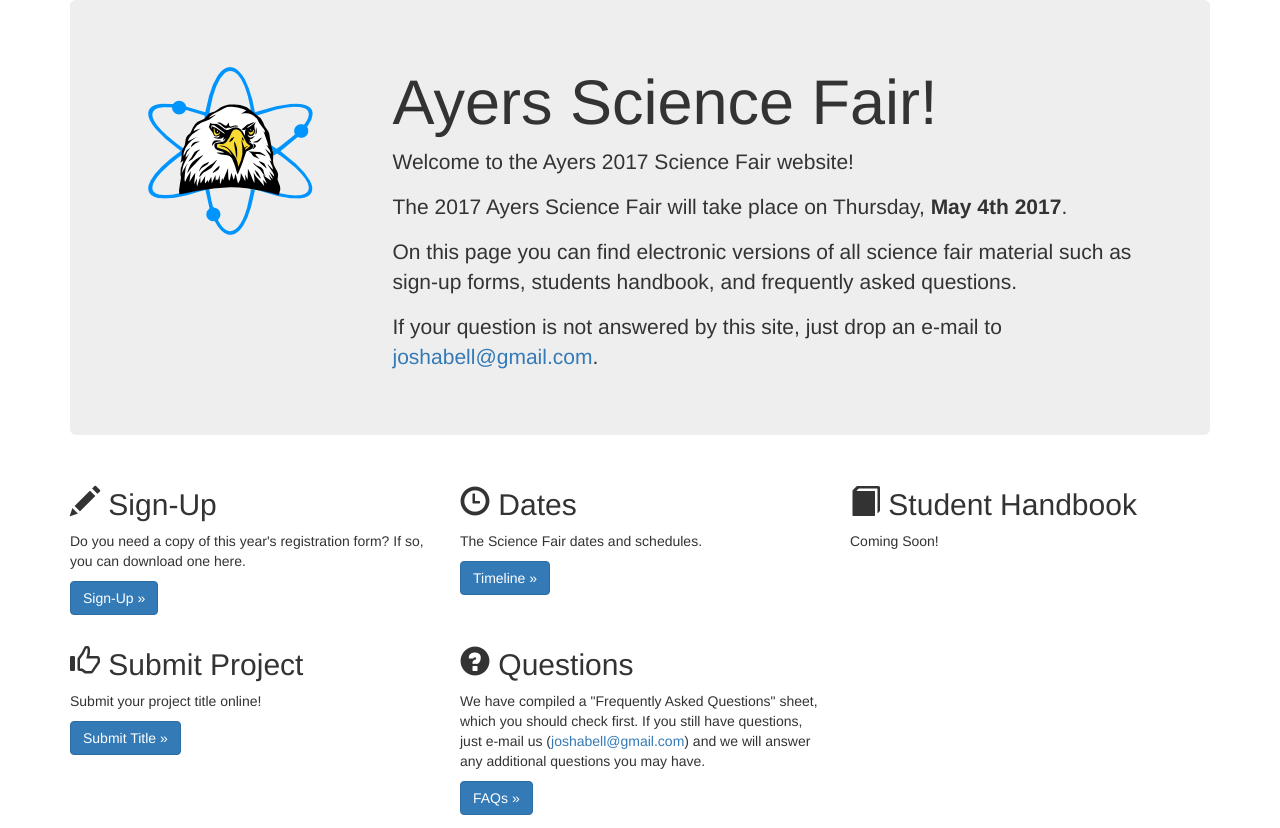
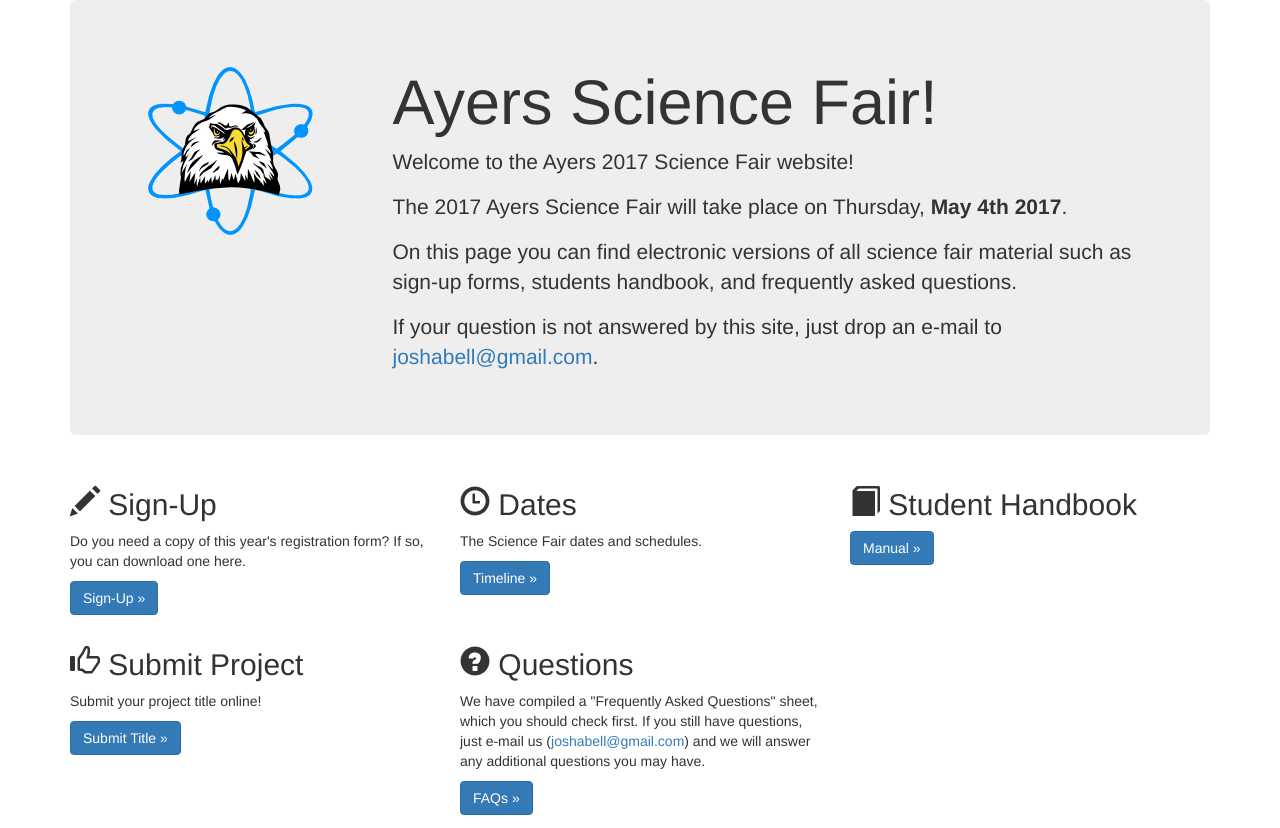
Before and after one commit to joshabell/AyersScienceFair, a plain HTML site: page index.html in a window 1280 px wide. Shown: the top 828 px of the page. Drawn offline with nearby package versions, Linux system fonts and the light colour scheme; a script that the page names is missing.

Commit message:
add 2017 manual

```diff
--- a/index.html
+++ b/index.html
@@ -73,7 +73,7 @@
             </div>
             <div class="col-xs-4">
               <h2><span class="glyphicon glyphicon-book" aria-hidden="true"></span> Student Handbook</h2>
-              Coming Soon!
+              <p><a class="btn btn-primary" href="resources/ScienceFairManual-2017.pdf"" role="button">Manual &raquo;</a></p>
            </div>
           </div>
 
```
Also changed, not shown: 2 other files.
